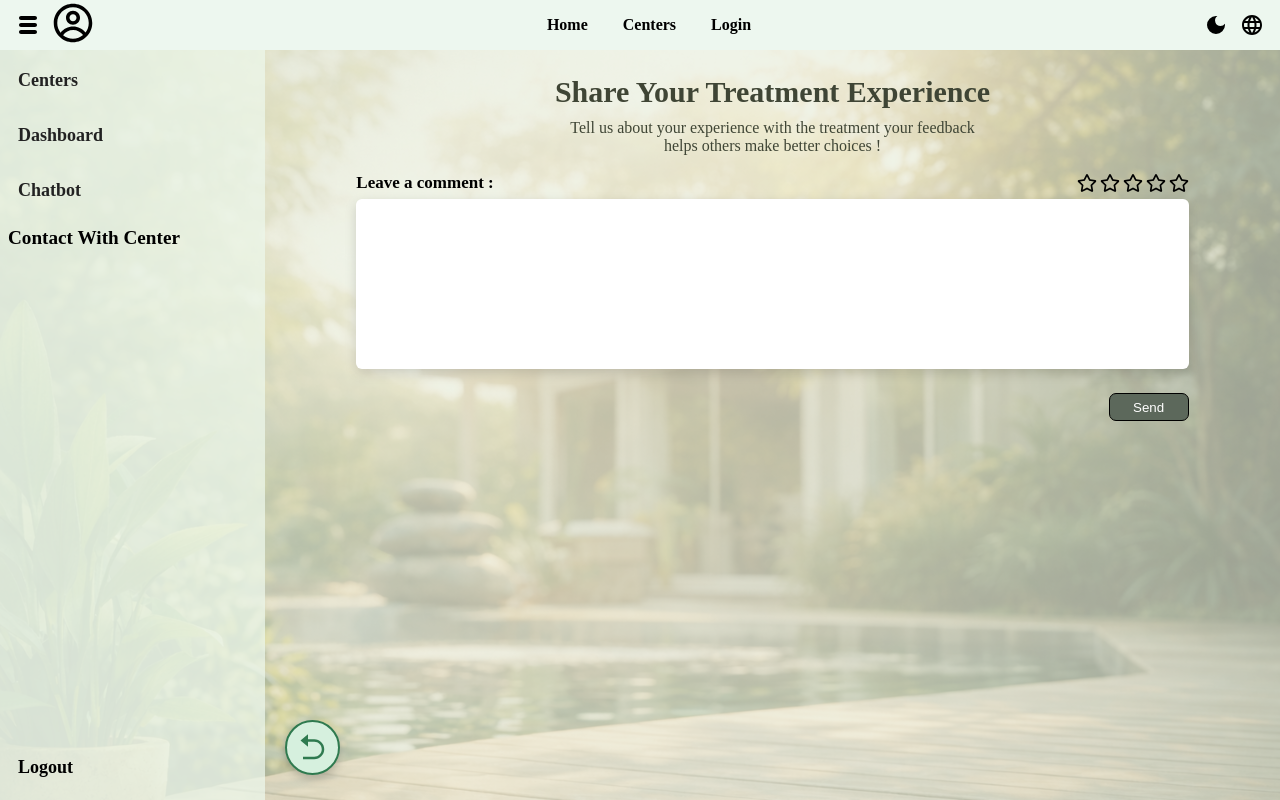
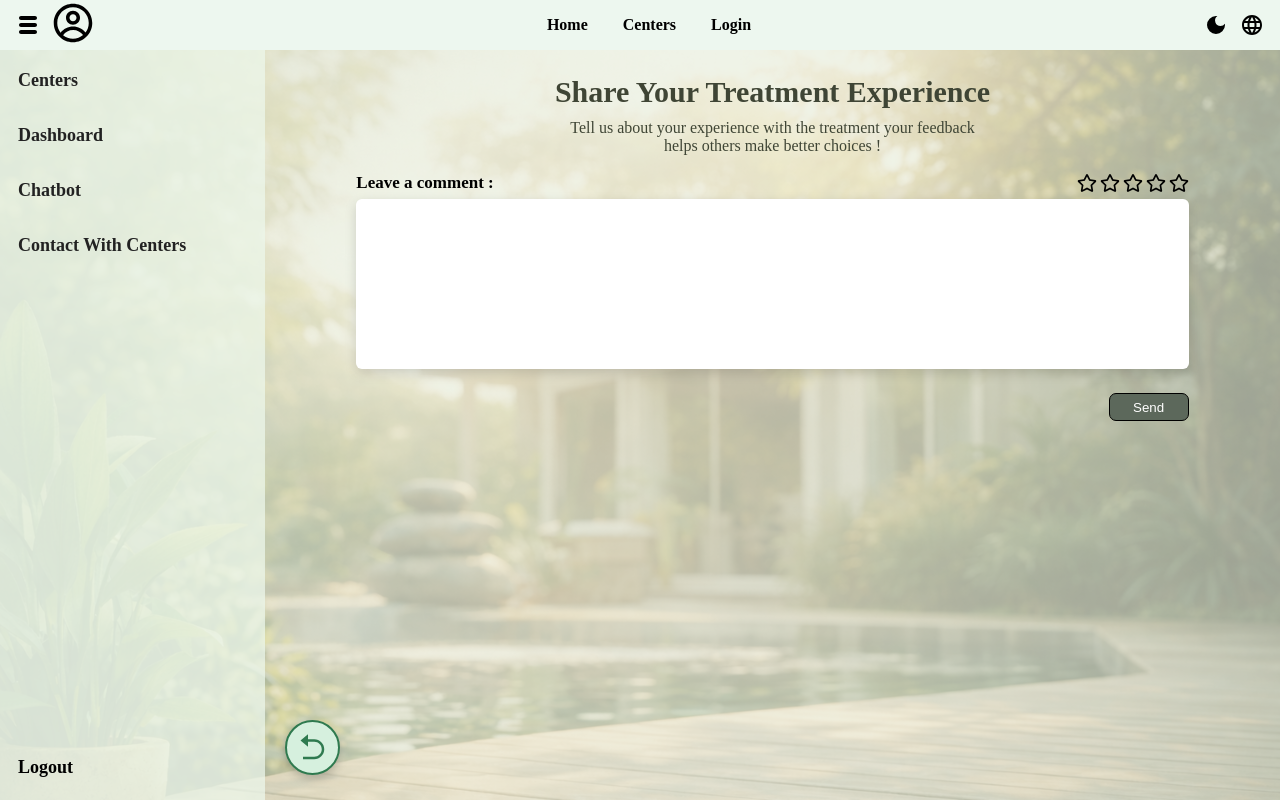
Before and after one commit to Ruba-prog-hup/HCS-Management-System, a React (Vite) app in the folder client/: page /customer/review in a window 1280 px wide. Built offline with nearby package versions, Linux system fonts and the light colour scheme.

Commit message:
Update CustomerLayout.jsx

```diff
--- a/client/src/components/customer/CustomerLayout.jsx
+++ b/client/src/components/customer/CustomerLayout.jsx
@@ -88,10 +88,8 @@ export default function CustomerLayout({ children }) {
             <Link to="/customer/centers">Centers</Link>
             <Link to="/customer/dashboard">Dashboard</Link>
             <Link to="/customer/chatbot">Chatbot</Link>
+            <Link to="/customer/contact">Contact With Centers</Link>
 
-            <div className="contact-link" onClick={goToContact}>
-              Contact With Center
-            </div>
 
             <div className="logout-link" onClick={logout}>
               Logout
```
